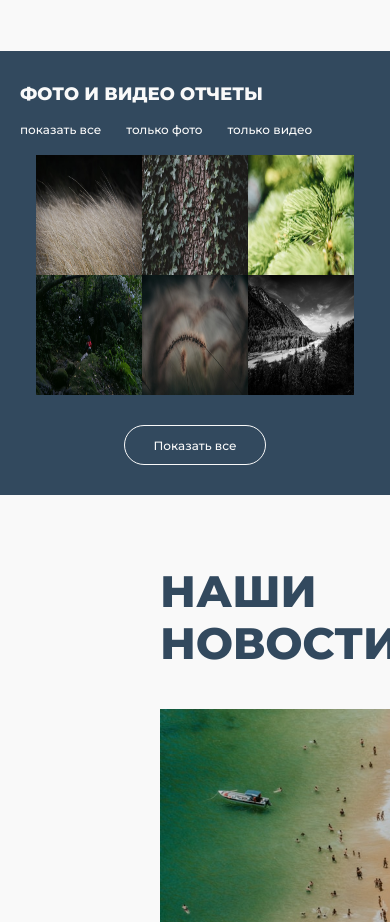
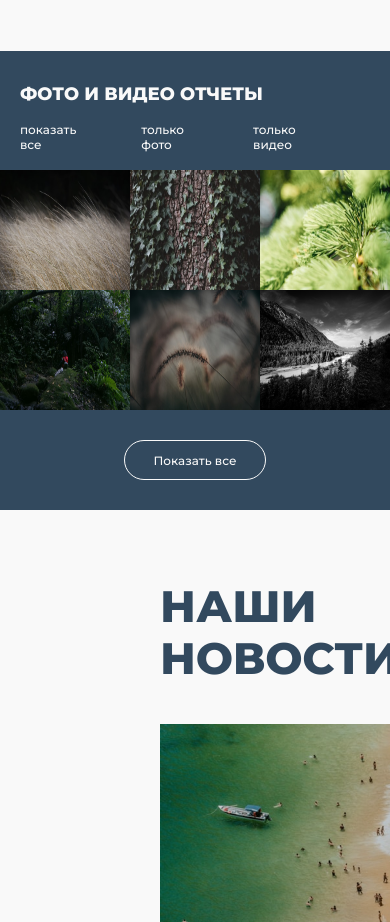
Before and after one commit to itgirlschool/fr22_ream2_project1, a plain HTML site: page index.html in a window 390 px wide. Shown: the part 7000-7922 px from the top of the page. Drawn offline with Linux system fonts and the light colour scheme.

Commit message:
add styles photovideo

```diff
--- a/styles/style.css
+++ b/styles/style.css
@@ -799,7 +799,16 @@ ul.sectionright__item {
     line-height: 17px;
     text-decoration: none;
     color: #F9F9F9;
-    padding-right: 40px;
+    margin-right: 40px;
+}
+
+.photovideo__nav_item:hover {
+    display: block;
+    border-bottom: 3px solid red;
+}
+
+.photovideo__nav_item:hover a {
+    padding-bottom: 5px;
 }
 
 .photovideo__list {
@@ -827,6 +836,7 @@ ul.sectionright__item {
 .photovideo__list_hover {
     position: relative;
     overflow: hidden;
+    flex-basis: 25%;
 }
 
 .photovideo__list_item {
@@ -893,13 +903,17 @@ ul.sectionright__item {
 
 @media (max-width: 991.98px) {
 
+    .photovideo__list_hover {
+        flex-basis: 25%;
+    }
+
     /* [class*="__container"] {
         max-width: 750px;
     } */
-    .photovideo__list_item {
+    /* .photovideo__list_item {
         width: 177px;
         height: 180px;
-    }
+    } */
 
     .line1,
     .line2 {
@@ -935,10 +949,14 @@ ul.sectionright__item {
         margin-bottom: 29px;
     }
 
-    .photovideo__list_item {
-        width: 178px;
-        height: 180px;
-    }
+    .photovideo__list_hover {
+        flex-basis: 25%;
+    }
+
+    /*
+    .photovideo__list:nth-child(-n+6) {
+        display: none;
+    } */
 
     .photovideo__list_text {
         display: none;
@@ -991,10 +1009,17 @@ ul.sectionright__item {
 
     .photovideo__list {
         margin-bottom: 30px;
+        position: relative;
+        width: calc(100% + 40px);
+        left: -20px;
+    }
+
+    .photovideo__list_hover {
+        flex-basis: 33.3%;
     }
 
     .photovideo__list_item {
-        width: 106px;
+        width: 100%;
         height: 120px;
     }
 
```
